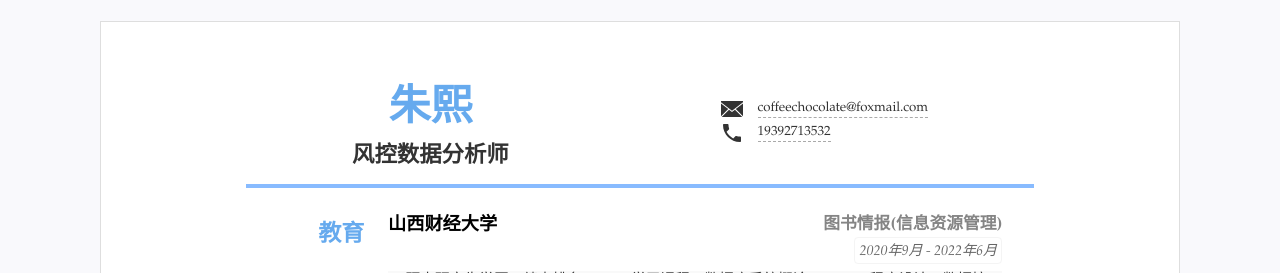
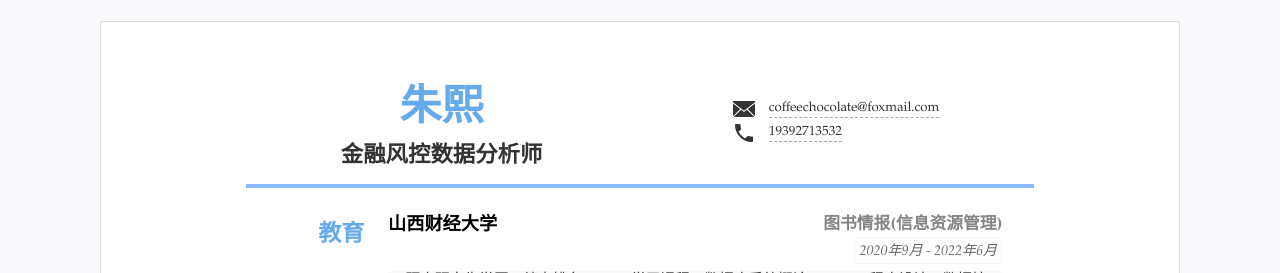
Before and after one commit to qiaokelishushu/CV, a Jekyll site: the page built from index.html, in a window 1280 px wide. Shown: the top 273 px of the page. Built offline with Jekyll 4.4.1, drawn with Linux system fonts in a browser that asks for light colours.

Commit message:
Update resume.yml
update wind control strategic

```diff
--- a/_data/resume.yml
+++ b/_data/resume.yml
@@ -4,7 +4,7 @@
 title: "简历标题"
 lang: "zh" #语言设置 zh表示中文 en 表示英语
 name: "朱熙"
-jobtitle: "风控数据分析师" #可空不显示
+jobtitle: "金融风控数据分析师" #可空不显示
 
 
 #联系方式
```
